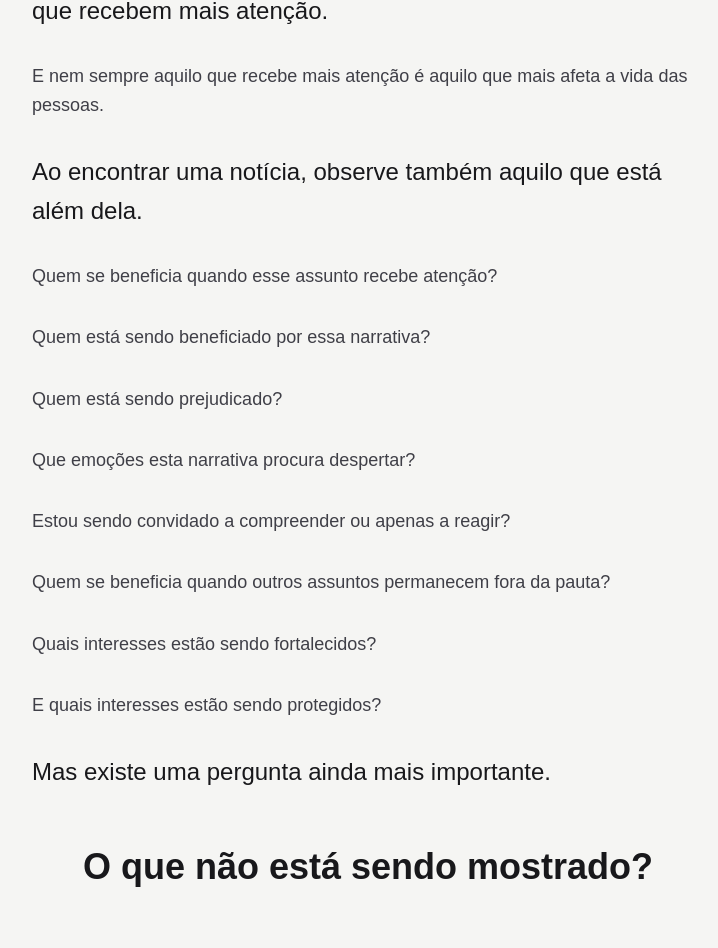
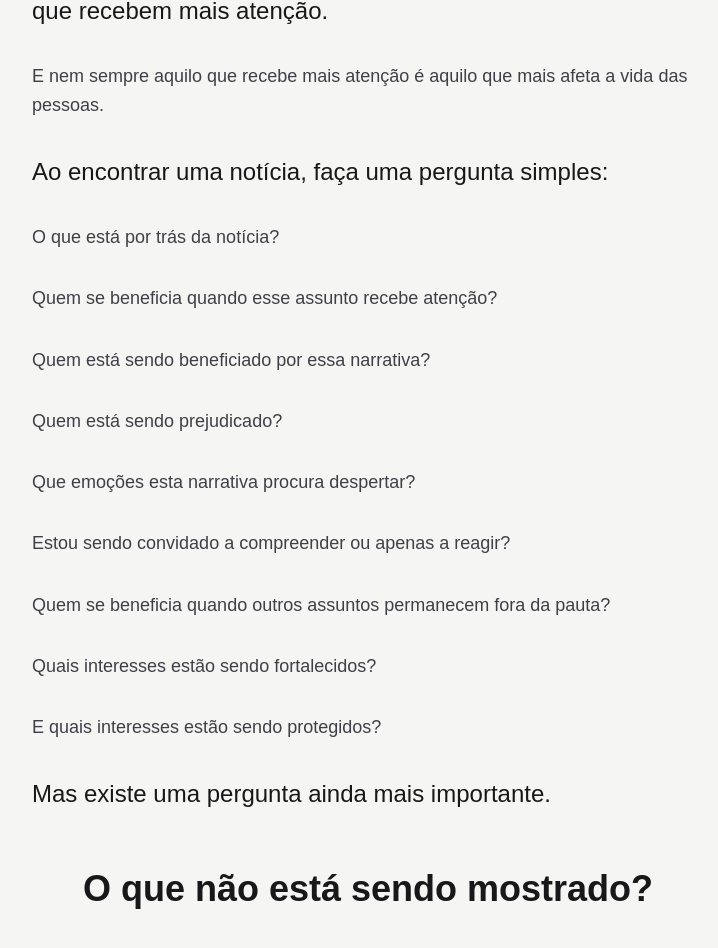
Before and after one commit to naoeseuorg-maker/fora-da-pauta, a Next.js app: page /noticia in a window 1280 px wide. Shown: the part 2067-3015 px from the top of the page, without its empty margins (272-990 px from the left). Built offline with nearby package versions, Linux system fonts and the light colour scheme.

Commit message:
Atualiza pagina noticia

```diff
--- a/app/noticia/page.tsx
+++ b/app/noticia/page.tsx
@@ -110,8 +110,13 @@ export default function NoticiaPage() {
             </p>
 
             <p className="text-2xl leading-relaxed font-medium text-zinc-900">
-              Ao encontrar uma notícia, observe também aquilo que está além
-              dela.
+              Ao encontrar uma notícia, faça uma pergunta simples:
+            </p>
+
+            <p>
+
+O que está por trás da notícia?
+
             </p>
 
             <p>
```
